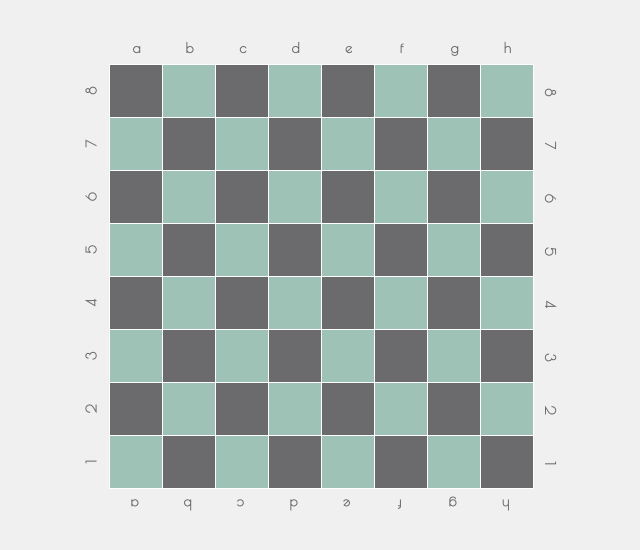
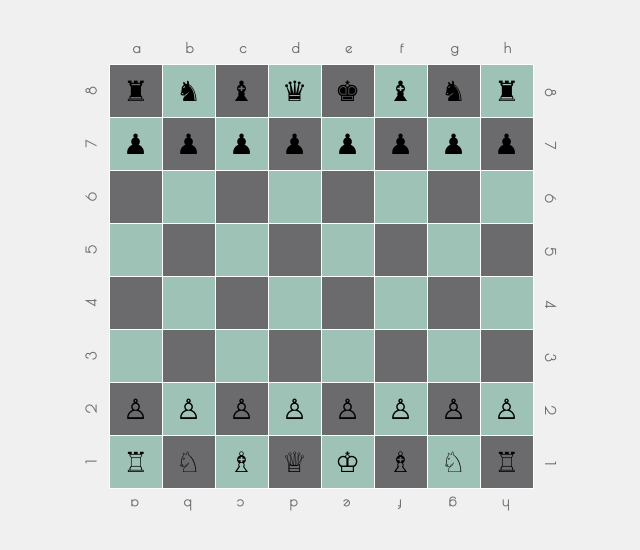
Before and after one commit to victor-lava/naujas2, a plain HTML site: page chessboard/index.html in a window 1280 px wide. Shown: the whole page, without its empty margins (319-959 px from the left). Drawn offline with nearby package versions, Linux system fonts and the light colour scheme.

Commit message:
chess symbols added

```diff
--- a/chessboard/index.html
+++ b/chessboard/index.html
@@ -26,26 +26,26 @@
             <tbody>
             <tr>
                 <th>8</th>
-                <td></td>
-                <td></td>
-                <td></td>
-                <td></td>
-                <td></td>
-                <td></td>
-                <td></td>
-                <td></td>
+                <td>&#9820;</td>
+                <td>&#9822;</td>
+                <td>&#9821;</td>
+                <td>&#9819;</td>
+                <td>&#9818;</td>
+                <td>&#9821;</td>
+                <td>&#9822;</td>
+                <td>&#9820;</td>
                 <th>8</th>
             </tr>
             <tr>
                 <th>7</th>
-                <td ></td>
-                <td ></td>
-                <td ></td>
-                <td ></td>
-                <td ></td>
-                <td ></td>
-                <td ></td>
-                <td ></td>
+                <td >&#9823;</td>
+                <td >&#9823;</td>
+                <td >&#9823;</td>
+                <td >&#9823;</td>
+                <td >&#9823;</td>
+                <td >&#9823;</td>
+                <td >&#9823;</td>
+                <td >&#9823;</td>
                 <th>7</th>
             </tr>
             <tr>
@@ -98,26 +98,26 @@
             </tr>
             <tr>
                 <th>2</th>
-                <td ></td>
-                <td ></td>
-                <td ></td>
-                <td ></td>
-                <td ></td>
-                <td ></td>
-                <td ></td>
-                <td ></td>
+                <td >&#9817;</td>
+                <td >&#9817;</td>
+                <td >&#9817;</td>
+                <td >&#9817;</td>
+                <td >&#9817;</td>
+                <td >&#9817;</td>
+                <td >&#9817;</td>
+                <td >&#9817;</td>
                 <th>2</th>
             </tr>
             <tr>
                 <th>1</th>
-                <td ></td>
-                <td ></td>
-                <td ></td>
-                <td ></td>
-                <td ></td>
-                <td ></td>
-                <td ></td>
-                <td ></td>
+                <td >&#9814;</td>
+                <td >&#9816;</td>
+                <td >&#9815;</td>
+                <td >&#9813;</td>
+                <td >&#9812;</td>
+                <td >&#9815;</td>
+                <td >&#9816;</td>
+                <td >&#9814;</td>
                 <th>1</th>
             </tr>
                 </tbody>
--- a/chessboard/styles.css
+++ b/chessboard/styles.css
@@ -8,13 +8,17 @@ table {
     border-spacing: 0;
     border-collapse: collapse;
     font-family: 'Poiret One', cursive;
-    font-size: 14px;
+    font-size: 28px;
     font-weight: normal;
-    color:#6B6B6D;
+    text-align: center;
+    color:black;
+
 }
 
 table th {
     padding: 0px 8px 8px 10px;
+    font-size: 14px;
+    color:#6B6B6D;
 }
 
 table td {
```
